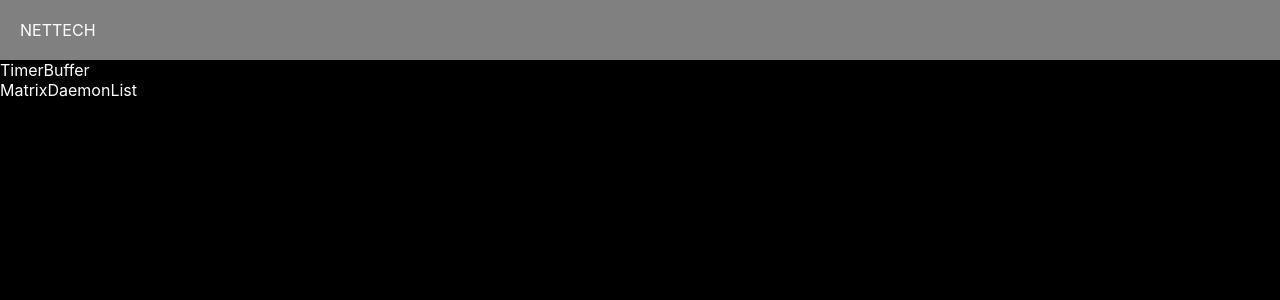
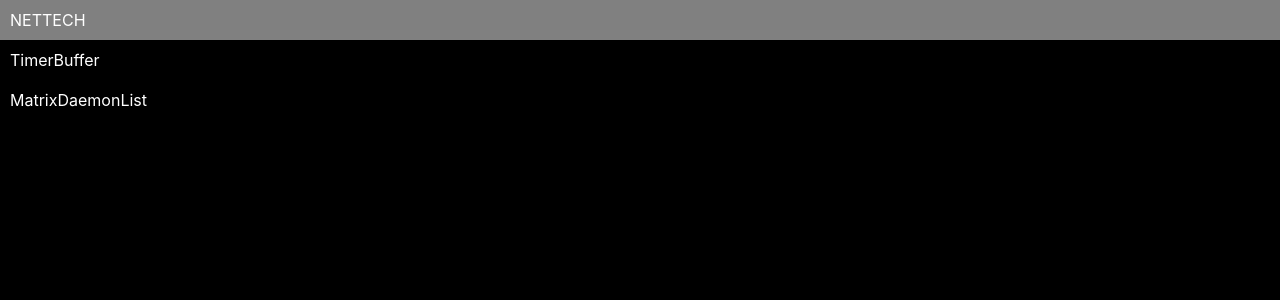
Before and after one commit to dhkaneda/cp-breachprotocol, a React (Create React App) app: page / in a window 1280 px wide. Shown: the top 300 px of the page. Built offline with nearby package versions, Linux system fonts and the light colour scheme.

Commit message:
Minor styling

```diff
--- a/src/App.css
+++ b/src/App.css
@@ -2,15 +2,17 @@ nav {
   position: static;
   top: 0;
   left: 0;
-  padding: 20px;
+  padding: 10px;
   width: 100%;
   background: gray;
 }
 
 .status {
   display: flex;
+  padding: 10px;
 }
 
 .interface {
   display: flex;
+  padding: 10px;
 }
```
Also changed, not shown: 1 other file (tests, documents, lock files or other folders).
